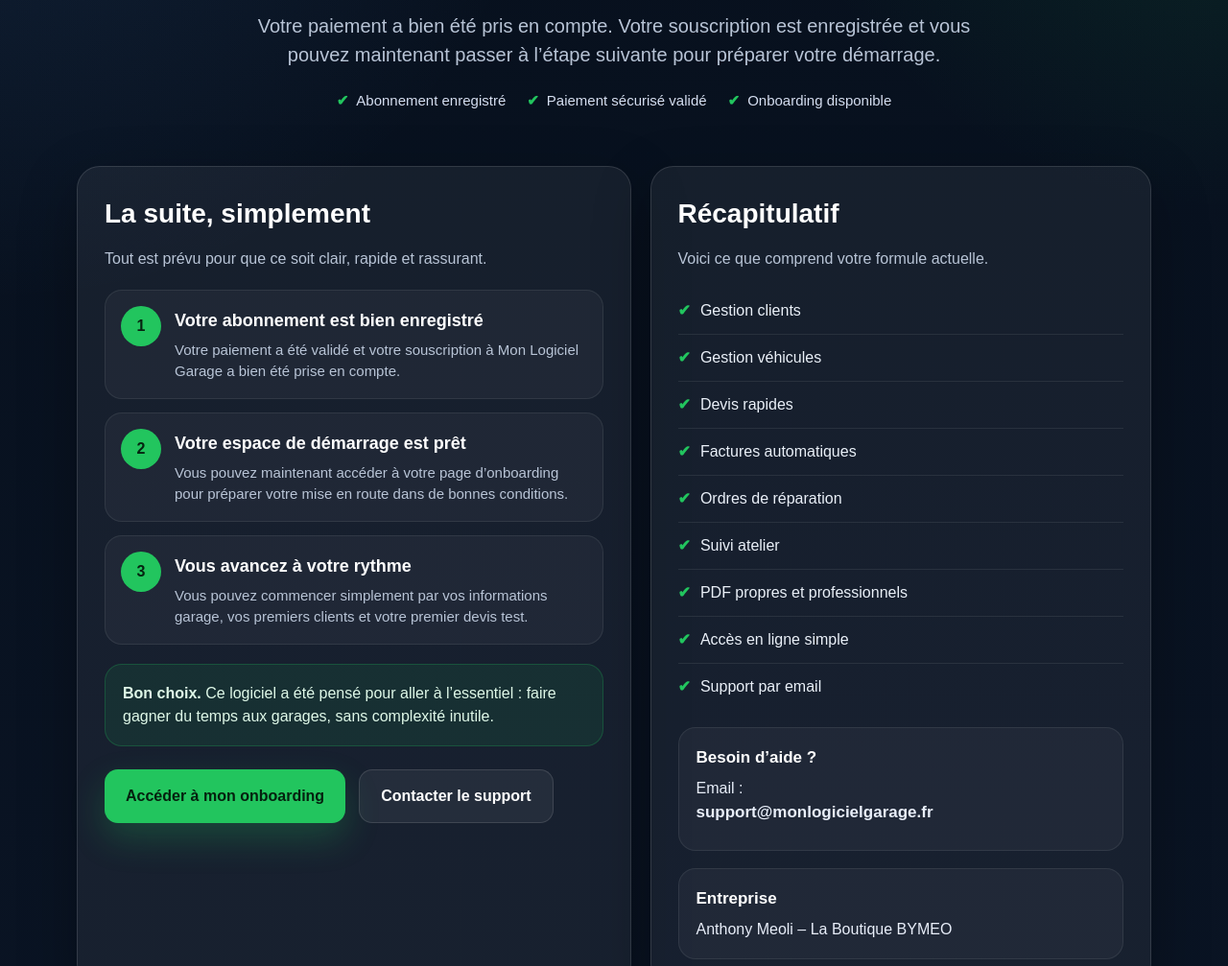
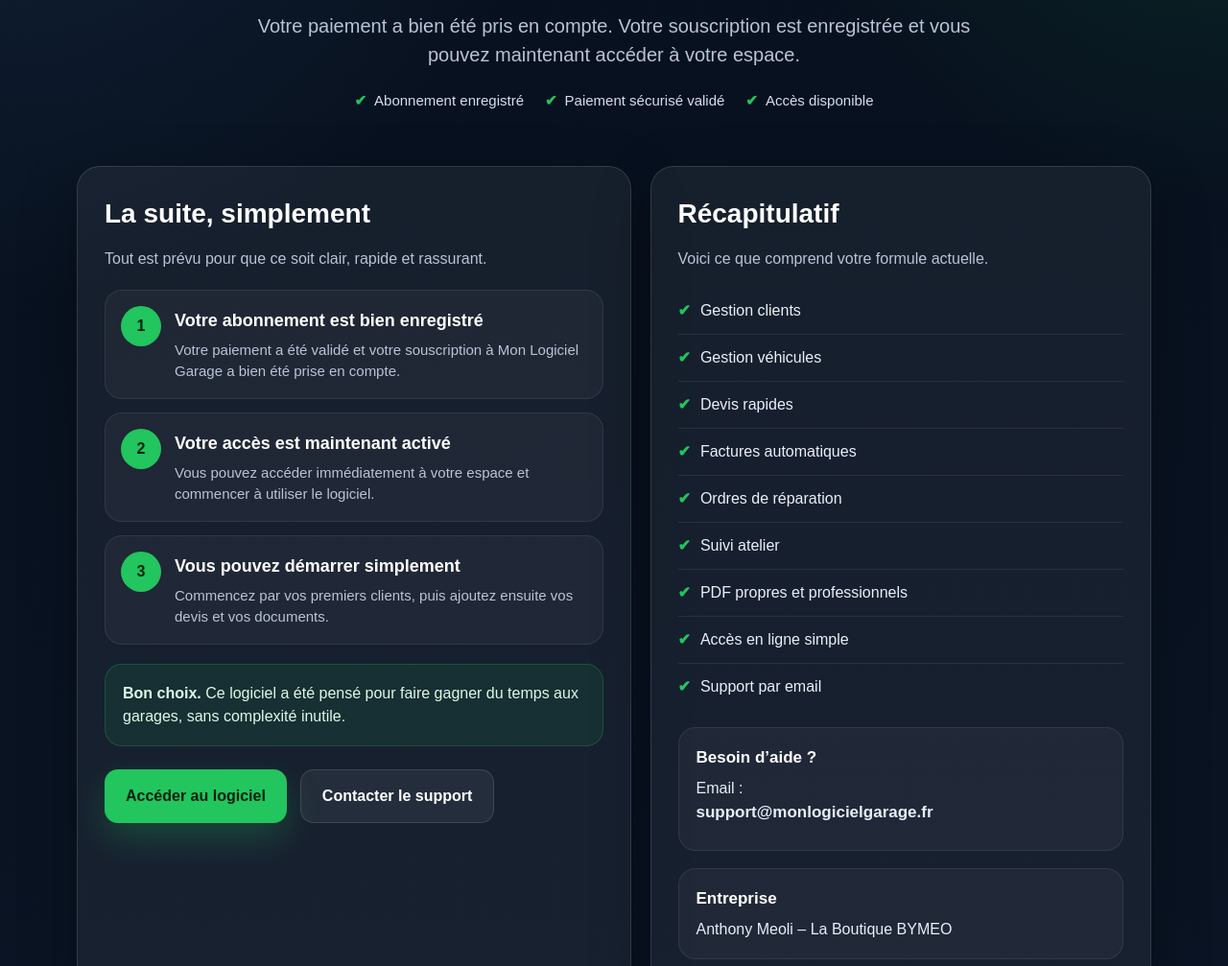
Before and after one commit to Tony-createur/monlogicielgarage-landing, a plain HTML site: page merci.html in a window 1280 px wide. Shown: the part 271-1278 px from the top of the page at 96% size. Drawn offline with Linux system fonts and the light colour scheme.

Commit message:
Update merci.html

```diff
--- a/merci.html
+++ b/merci.html
@@ -368,13 +368,13 @@
         <h1>Merci pour votre abonnement</h1>
         <p>
           Votre paiement a bien été pris en compte. Votre souscription est enregistrée
-          et vous pouvez maintenant passer à l’étape suivante pour préparer votre démarrage.
+          et vous pouvez maintenant accéder à votre espace.
         </p>
 
         <div class="hero-points">
           <span>Abonnement enregistré</span>
           <span>Paiement sécurisé validé</span>
-          <span>Onboarding disponible</span>
+          <span>Accès disponible</span>
         </div>
       </div>
     </section>
@@ -402,10 +402,10 @@
             <div class="step">
               <div class="step-number">2</div>
               <div>
-                <h3>Votre espace de démarrage est prêt</h3>
+                <h3>Votre accès est maintenant activé</h3>
                 <p>
-                  Vous pouvez maintenant accéder à votre page d’onboarding pour préparer
-                  votre mise en route dans de bonnes conditions.
+                  Vous pouvez accéder immédiatement à votre espace et commencer
+                  à utiliser le logiciel.
                 </p>
               </div>
             </div>
@@ -413,10 +413,10 @@
             <div class="step">
               <div class="step-number">3</div>
               <div>
-                <h3>Vous avancez à votre rythme</h3>
+                <h3>Vous pouvez démarrer simplement</h3>
                 <p>
-                  Vous pouvez commencer simplement par vos informations garage,
-                  vos premiers clients et votre premier devis test.
+                  Commencez par vos premiers clients, puis ajoutez ensuite
+                  vos devis et vos documents.
                 </p>
               </div>
             </div>
@@ -424,12 +424,12 @@
 
           <div class="highlight-box">
             <strong>Bon choix.</strong>
-            Ce logiciel a été pensé pour aller à l’essentiel : faire gagner du temps aux garages,
+            Ce logiciel a été pensé pour faire gagner du temps aux garages,
             sans complexité inutile.
           </div>
 
           <div class="actions">
-            <a class="btn btn-primary" href="/acces.html">Accéder à mon onboarding</a>
+            <a class="btn btn-primary" href="/acces.html">Accéder au logiciel</a>
             <a class="btn btn-secondary" href="mailto:support@monlogicielgarage.fr?subject=Support%20Mon%20Logiciel%20Garage">Contacter le support</a>
           </div>
         </div>
@@ -492,7 +492,7 @@
   </footer>
 
   <script>
-    localStorage.setItem("mlg_access", "ok");
+    localStorage.setItem("paid", "true");
   </script>
 </body>
 </html>
```
